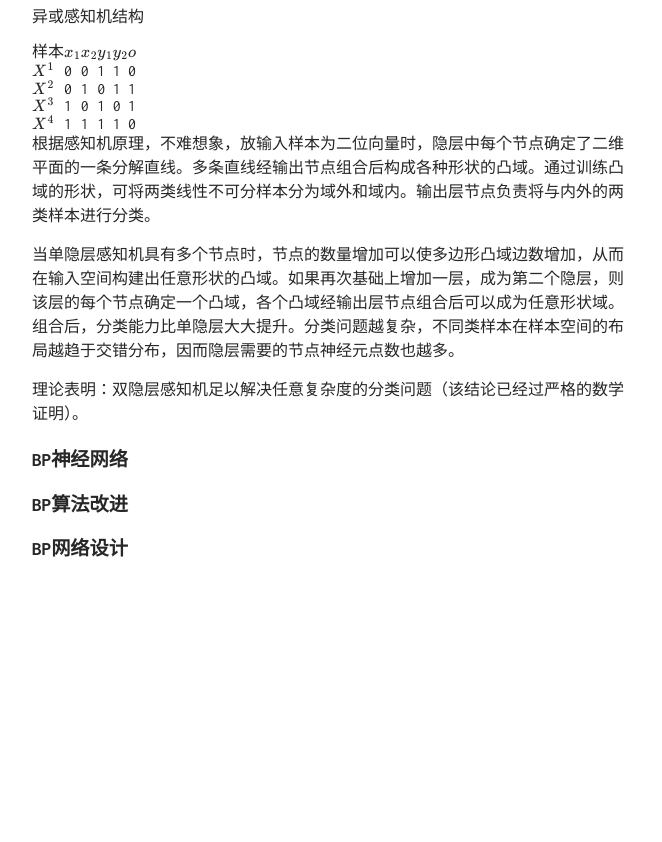
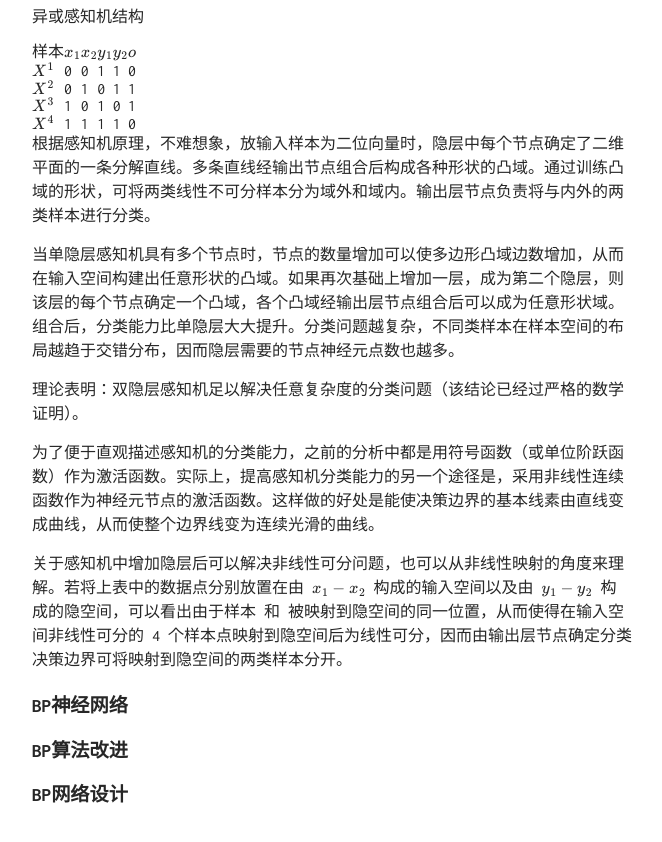
Before and after one commit to TobiahShaw/TobiahShaw.github.io, a Jekyll site: the page built from _posts/2019-09-30-Supervised-learning-neural-network.md, in a window 1280 px wide and 900 px high, scrolled down 5325 px. Shown: the top 842 px of the window, without its empty margins (308-970 px from the left). Built offline with Jekyll 4.4.1, drawn with Linux system fonts in a browser that asks for light colours; our own code applies the rules of GitHub Pages for plain Markdown files; formulas are drawn with MathJax 3; before the commit the page ends 5979 px from its top, so only the background shows below that.

Commit message:
ADD SUPPLEMENTAL CONTENT;

```diff
--- a/_posts/2019-09-30-Supervised-learning-neural-network.md
+++ b/_posts/2019-09-30-Supervised-learning-neural-network.md
@@ -163,6 +163,10 @@ $ X^4 $ | 1 | 1 | 1 | 1 | 0
 
 理论表明：双隐层感知机足以解决任意复杂度的分类问题（该结论已经过严格的数学证明）。
 
+为了便于直观描述感知机的分类能力，之前的分析中都是用符号函数（或单位阶跃函数）作为激活函数。实际上，提高感知机分类能力的另一个途径是，采用非线性连续函数作为神经元节点的激活函数。这样做的好处是能使决策边界的基本线素由直线变成曲线，从而使整个边界线变为连续光滑的曲线。
+
+关于感知机中增加隐层后可以解决非线性可分问题，也可以从非线性映射的角度来理解。若将上表中的数据点分别放置在由 $ x_1-x_2 $ 构成的输入空间以及由 $ y_1-y_2 $ 构成的隐空间，可以看出由于样本  和  被映射到隐空间的同一位置，从而使得在输入空间非线性可分的 4 个样本点映射到隐空间后为线性可分，因而由输出层节点确定分类决策边界可将映射到隐空间的两类样本分开。
+
 ## BP神经网络
 
 ## BP算法改进
```
